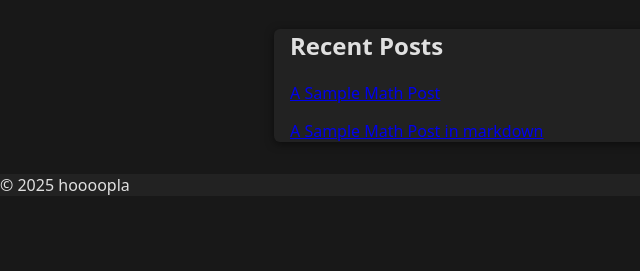
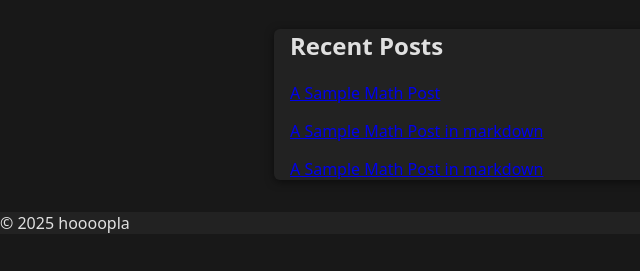
Before and after one commit to hoooopla/hoooopla.github.io, a plain HTML site: page index.html in a window 1280 px wide. Shown: the part 111-382 px from the top of the page, without its empty margins (0-640 px from the left). Drawn offline with nearby package versions, Linux system fonts and the light colour scheme.

Commit message:
Update index.html

```diff
--- a/index.html
+++ b/index.html
@@ -22,6 +22,7 @@
     <ul>
       <li><a href="posts/first-post.html">A Sample Math Post</a></li>
       <li><a href="posts/math-section.md">A Sample Math Post in markdown</a></li>
+      <li><a href="posts/markdown.html">A Sample Math Post in markdown</a></li>
     </ul>
   </main>
   <footer>
```
